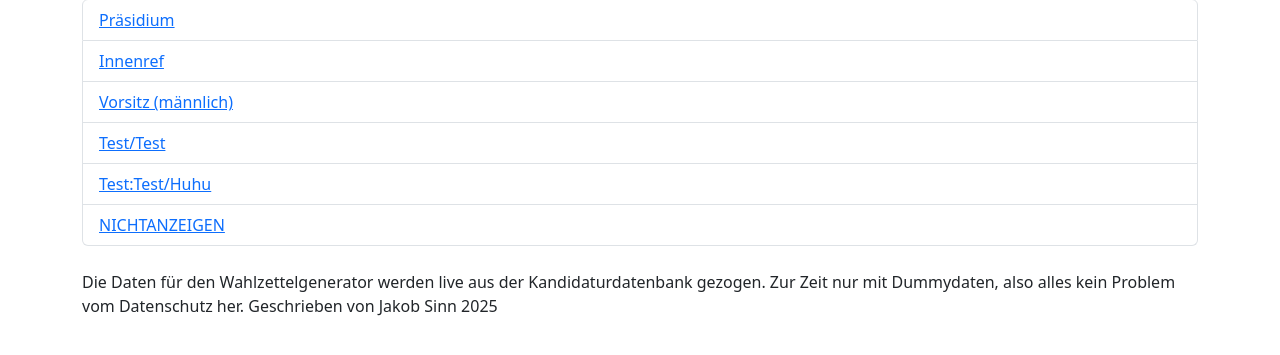
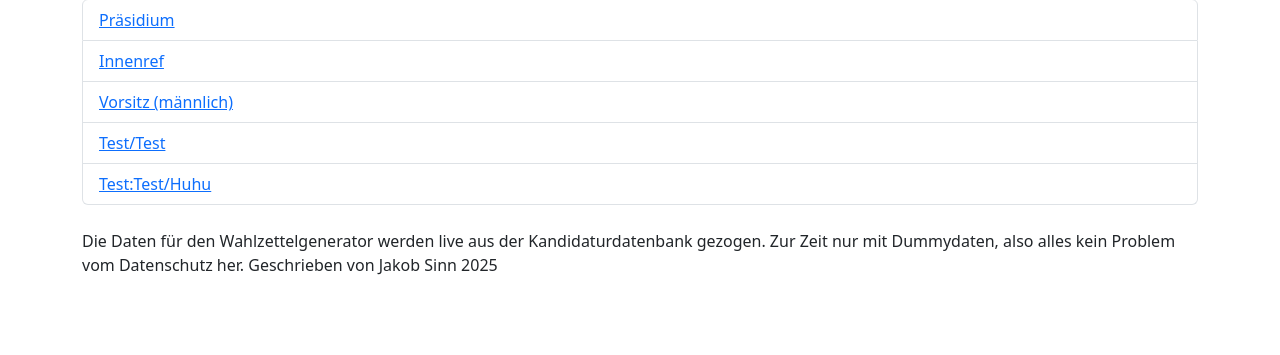
Before and after one commit to JakobSinn/Maulwurf-Zettelgenerator, a Django app: page / in a window 1280 px wide. Shown: the part 135-490 px from the top of the page. Run offline with Django 5.2, Linux system fonts and the light colour scheme; data comes from the database, SQL or seed files in the repository; both versions use the stored data as it was after the commit; some libraries are stand-ins or nearby versions.

Commit message:
Probleme gefixt plus kleine kosmetik

```diff
--- a/maulwurf/urls.py
+++ b/maulwurf/urls.py
@@ -18,6 +18,6 @@ from django.contrib import admin
 from django.urls import path, include
 
 urlpatterns = [
+    path('admin/', admin.site.urls),
     path("", include("zettel.urls")),
-    path('admin/', admin.site.urls),
 ]
--- a/zettel/templates/zettel/index.html
+++ b/zettel/templates/zettel/index.html
@@ -5,10 +5,10 @@
         <h2 class="mb-2">Relevante Gremien</h2>
         Für diese Gremiem oder Posten liegen in der VS-Kandidaturdatenbank aktuelle Kandidaturen vor.
         <ul class="list-group">
-            {% for gremium in gremium_list %}
-                <li class="list-group-item"><a href ="{{ gremium.gremium }}">{{ gremium.gremium }}</a></li>
+            {%for gremium in gremium_list%}
+                <li class="list-group-item"><a href ="{{gremium.gremium|urlencode}}">{{ gremium.gremium }}</a></li>
             {% empty %}
-                <li class="list-group-item text-muted">No gremien found.</li>
+                <li class="list-group-item text-muted">Zur Zeit gibt es im System keine aktiven bestätigten Kandidaturen.</li>
             {% endfor %}
         </ul>
 {% endblock %}
--- a/zettel/urls.py
+++ b/zettel/urls.py
@@ -3,7 +3,6 @@ from django.urls import path
 from . import views
 
 urlpatterns = [
-    # ex: /polls/
     path("", views.UniqueGremiumListView.as_view(), name="index"),
     path("basisform", views.KandiView),
     path("<path:gremiumwanted>", views.KandiView),
--- a/zettel/views.py
+++ b/zettel/views.py
@@ -14,7 +14,7 @@ class UniqueGremiumListView(ListView):
     context_object_name = 'gremium_list'
 
     def get_queryset(self):
-        return Kandidatur.objects.filter(bestaetigt='ja').values('gremium').distinct()
+        return Kandidatur.objects.filter(bestaetigt='ja').filter(gewaehlt='noch nicht').values('gremium').distinct()
 
 
 def KandiView(request, gremiumwanted=''):
@@ -124,10 +124,10 @@ def header(pdf, datum, stimmgegenstand):
 def stimmbelehrung(pdf, jne=False):
     pdf.set_font("helvetica", "I", 12)
     if jne:
-        pdf.multi_cell(new_y="LAST", markdown=True, w=0, text="Nur volle Mitglieder (grüne Stimmkarte) und korrekt angemeldete Stellvertreter:innen dürfen abstimmen. In jeder Zeile ist entweder **Ja**, **Nein**, oder **Enthaltung** anzukreuzen.")
+        pdf.multi_cell(new_y="LAST", markdown=True, w=0, text="Nur ordentlich stimmberechtigte Mitglieder (grüne Stimmkarte) und korrekt angemeldete Stellvertreter:innen dürfen abstimmen. In jeder Zeile ist entweder **Ja**, **Nein**, oder **Enthaltung** anzukreuzen.")
         pdf.ln(20)
     else:
-        pdf.multi_cell(w=0, text="Nur volle Mitglieder (grüne Stimmkarte) und korrekt angemeldete Stellvertreter:innen dürfen abstimmen.")
+        pdf.multi_cell(w=0, text="Nur ordentlich stimmberechtigte Mitglieder (grüne Stimmkarte) und korrekt angemeldete Stellvertreter:innen dürfen abstimmen.")
         pdf.ln(15)
 def namendrucken(pdf,namen: list[str], breite, extra=[],start=1):
     assert len(namen) > 0, "Stimmzettel ohne Namen soll gedruckt werden"
@@ -254,7 +254,7 @@ def bericht(kandidaten=[], posten="_________________", jne=False):
     pdf.multi_cell(w=80, text="Ergebnis einer Wahl im StuRa", align="C", border=1, padding=5)
     pdf.set_y(40)
     pdf.set_font("helvetica", "", size=16)
-    pdf.write_html(text="<p style=\"line-height:1.5\"\\>In der Sitzung vom [  &#160&#160  ] <b>" + heutestr() + "</b> [ &#160&#160  ] ______________ wurde vom Studierendenrat in das Gremium / auf den Posten <b>" + posten + "</b> gewählt. Dabei wurden ______ Stimmzettel abegegeben, davon ______ ungültige(r). <br> <br>Ergebnis:</p>")
+    pdf.write_html(text="<p style=\"line-height:1.5\"\\>In der Sitzung vom [  &#160&#160  ] <b>" + heutestr() + "</b> [ &#160&#160  ] ______________ wurde vom Studierendenrat in das Gremium / auf den Posten <b>" + posten + "</b> gewählt. Es wurden ______ Stimmzettel abegegeben, davon ______ ungültig. <br> <br>Ergebnis:</p>")
     #Hier wird die tabelle gedruckt
     if jne:
         with pdf.table(text_align="CENTER", col_widths=(3,1,1,1.5,1.2)) as table:
@@ -284,7 +284,7 @@ def bericht(kandidaten=[], posten="_________________", jne=False):
                 row.cell("")
     #Hier der text unter der Tabelle
     pdf.ln()
-    pdf.write(text="Anwesende Mitglieder der Wahlkomission oder des Präsidiums:")
+    pdf.write(text="Anwesende Mitglieder der Wahlkommission oder des Präsidiums:")
     pdf.ln(20)
     pdf.write_html(text="<p style=\"line-height:1.5\"\\><b>Unterschriften der Auzählenden</b> (mindestens ein Mitglied von WaKo oder Präsidium muss an der Auszählung beteiligt sein):</p>")
     pdf.ln(20)
```
Also changed, not shown: db.sqlite3.
